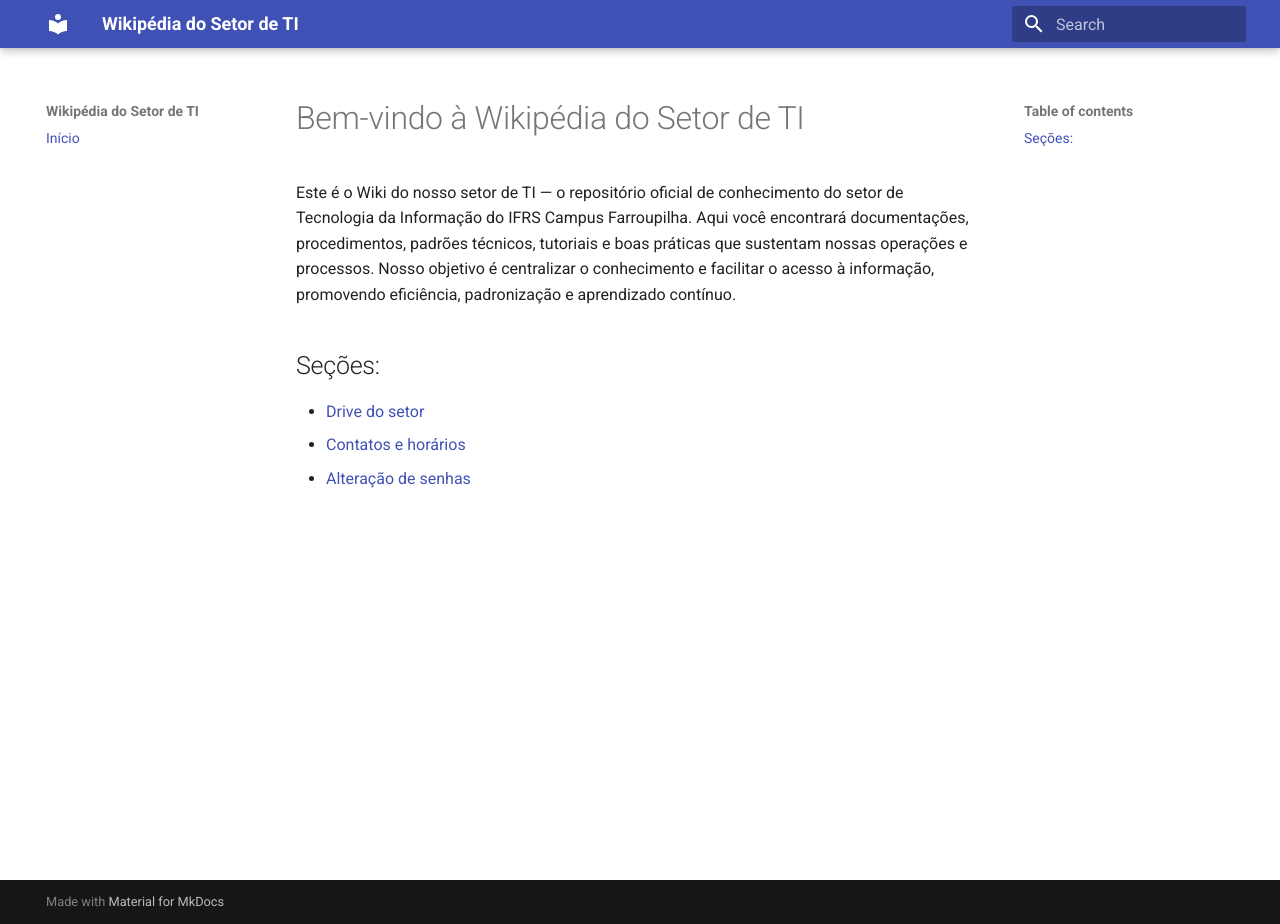
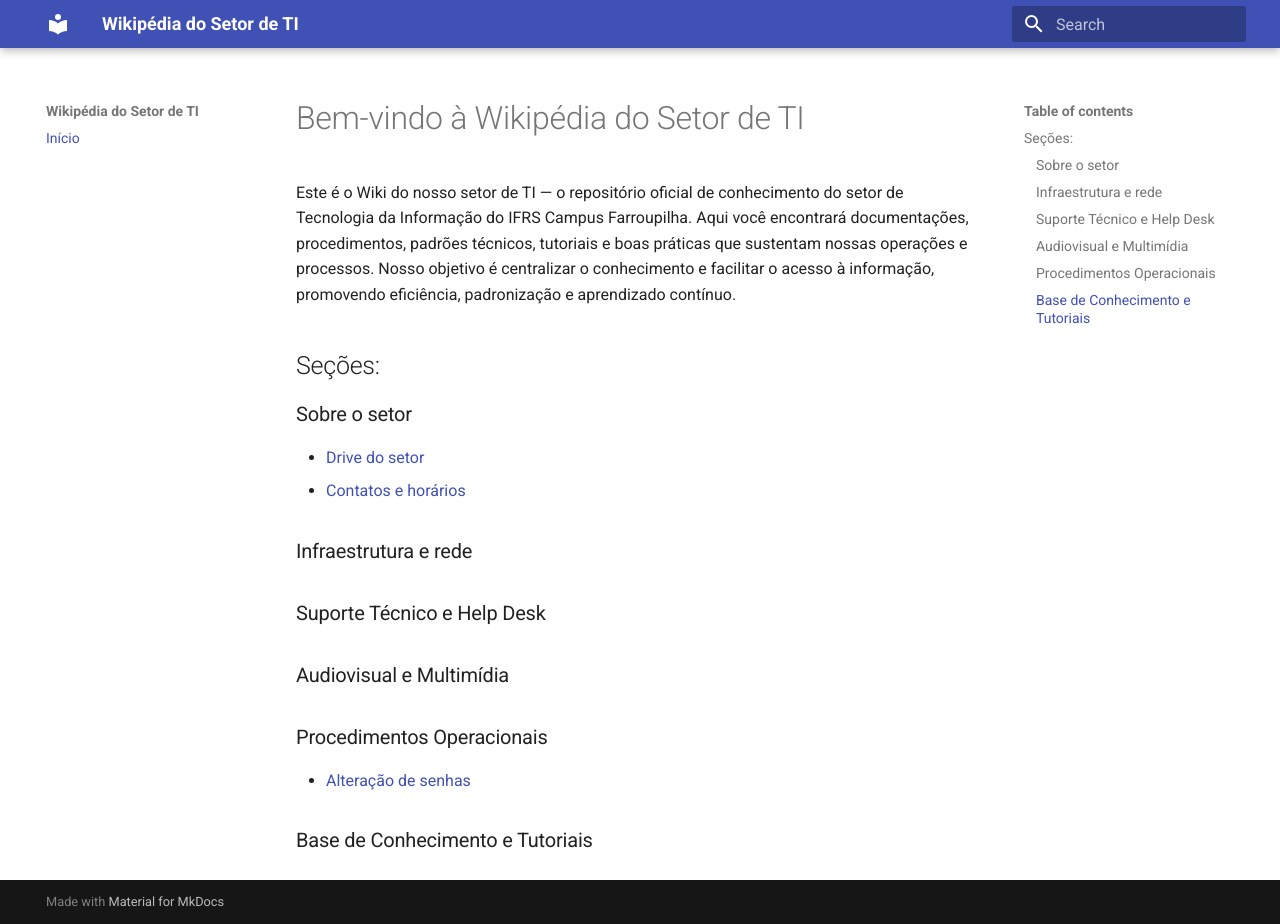
Before and after one commit to wikiti-farroupilha/wikipedia, an MkDocs documentation site: the page built from docs/index.md, in a window 1280 px wide and 924 px high. Built offline with MkDocs 1.6.1 and Material for MkDocs 9.7.7, drawn with Linux system fonts in a browser that asks for light colours.

Commit message:
Update index.md

```diff
--- a/docs/index.md
+++ b/docs/index.md
@@ -3,9 +3,14 @@
 Este é o Wiki do nosso setor de TI — o repositório oficial de conhecimento do setor de Tecnologia da Informação do IFRS Campus Farroupilha. Aqui você encontrará documentações, procedimentos, padrões técnicos, tutoriais e boas práticas que sustentam nossas operações e processos. Nosso objetivo é centralizar o conhecimento e facilitar o acesso à informação, promovendo eficiência, padronização e aprendizado contínuo.
 
 ## Seções:
-
+### Sobre o setor
 - [Drive do setor](https://drive.google.com/drive/folders/17NKfnCuFVOzgUu3UB8x2Ixnjcy9ae5uh?usp=sharing)
 - [Contatos e horários](contato.md)
 
+### Infraestrutura e rede
+### Suporte Técnico e Help Desk
+### Audiovisual e Multimídia
+### Procedimentos Operacionais
+- [Alteração de senhas](alterarSenha.md)
 
-- [Alteração de senhas](alterarSenha.md)
+### Base de Conhecimento e Tutoriais
```
